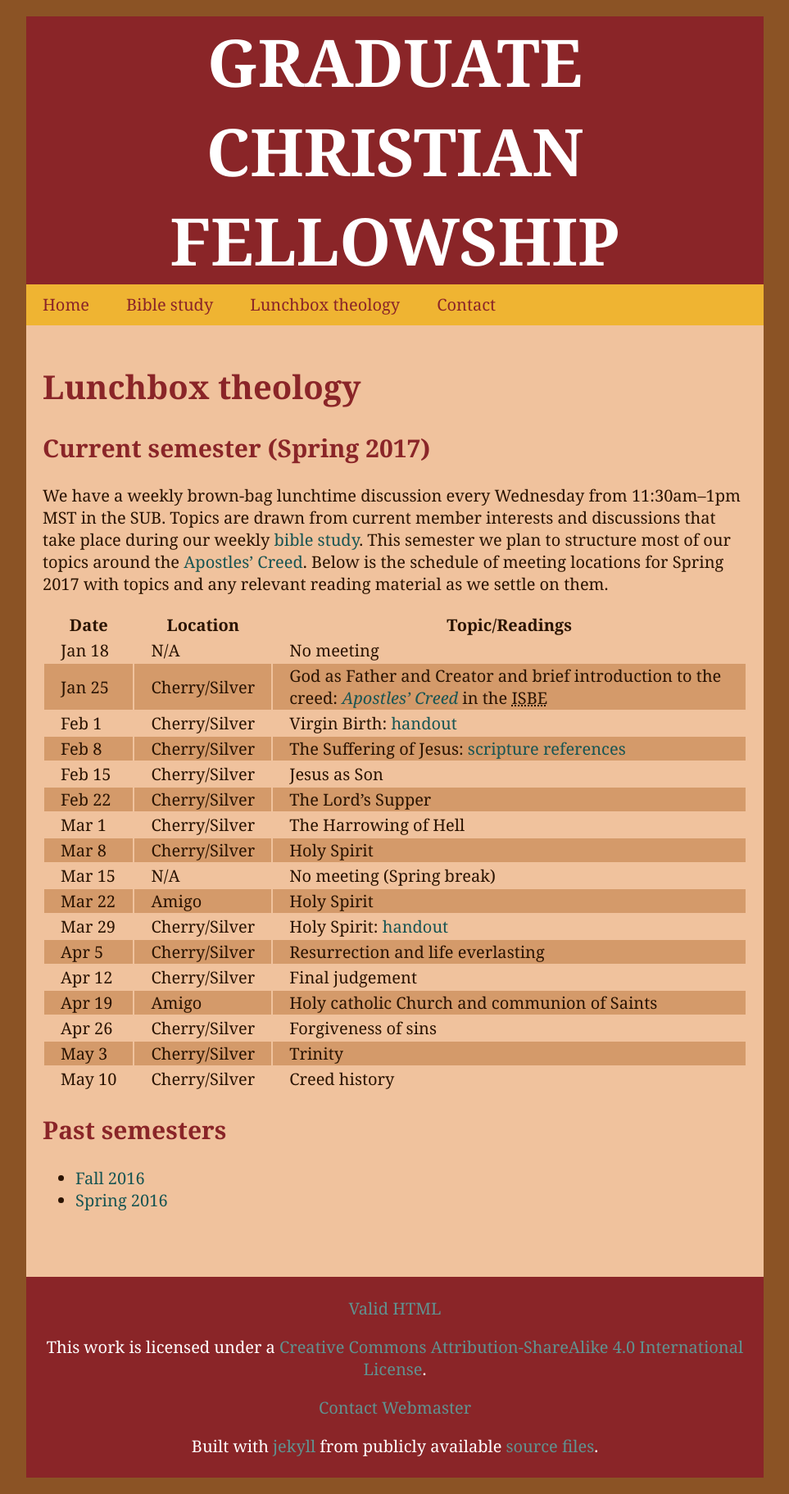
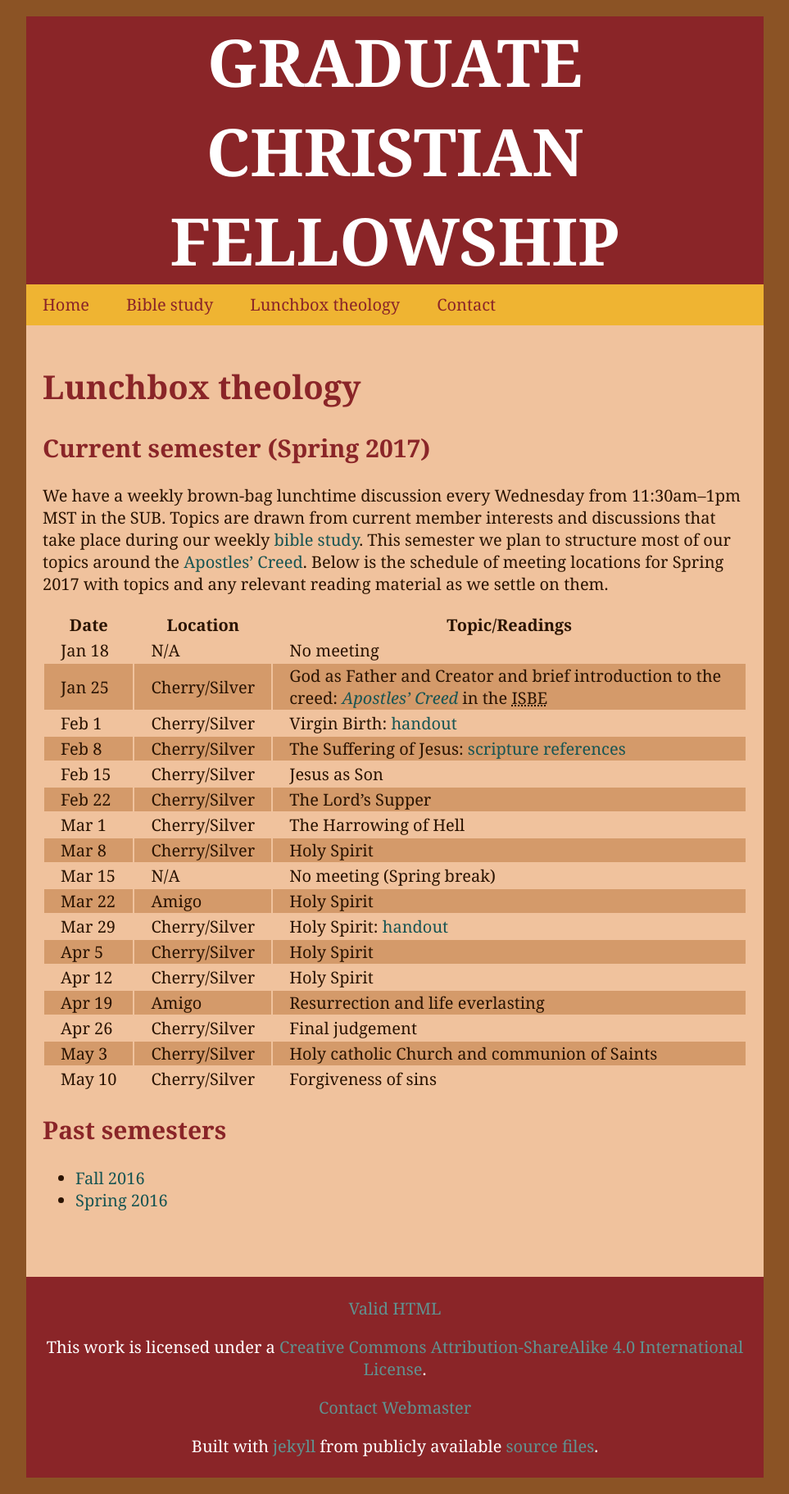
Before and after one commit to jarthurgross/gcf-website, a Jekyll site: the page built from lunchbox_theology/index.md, in a window 1280 px wide. Shown: the whole page at 82% size, without its empty margins (158-1121 px from the left). Built offline with Jekyll 4.4.1, drawn with Linux system fonts in a browser that asks for light colours; Markdown is read by kramdown in place of the engine named in the settings.

Commit message:
Update lunchbox theology schedule

```diff
--- a/lunchbox_theology/index.md
+++ b/lunchbox_theology/index.md
@@ -32,12 +32,12 @@ Spring 2017 with topics and any relevant reading material as we settle on them.
 | Mar&nbsp;15 | N/A            | No meeting (Spring break)                |
 | Mar&nbsp;22 | Amigo          | Holy Spirit                              |
 | Mar&nbsp;29 | Cherry/Silver  | Holy Spirit: [handout][rjhssum]          |
-| Apr&nbsp;5  | Cherry/Silver  | Resurrection and life everlasting        |
-| Apr&nbsp;12 | Cherry/Silver  | Final judgement                          |
-| Apr&nbsp;19 | Amigo          | Holy catholic Church and communion of Saints |
-| Apr&nbsp;26 | Cherry/Silver  | Forgiveness of sins                      |
-| May&nbsp;3  | Cherry/Silver  | Trinity                                  |
-| May&nbsp;10 | Cherry/Silver  | Creed history                            |
+| Apr&nbsp;5  | Cherry/Silver  | Holy Spirit                              |
+| Apr&nbsp;12 | Cherry/Silver  | Holy Spirit                              |
+| Apr&nbsp;19 | Amigo          | Resurrection and life everlasting        |
+| Apr&nbsp;26 | Cherry/Silver  | Final judgement                          |
+| May&nbsp;3  | Cherry/Silver  | Holy catholic Church and communion of Saints |
+| May&nbsp;10 | Cherry/Silver  | Forgiveness of sins                      |
 
 Past semesters
 --------------
```
